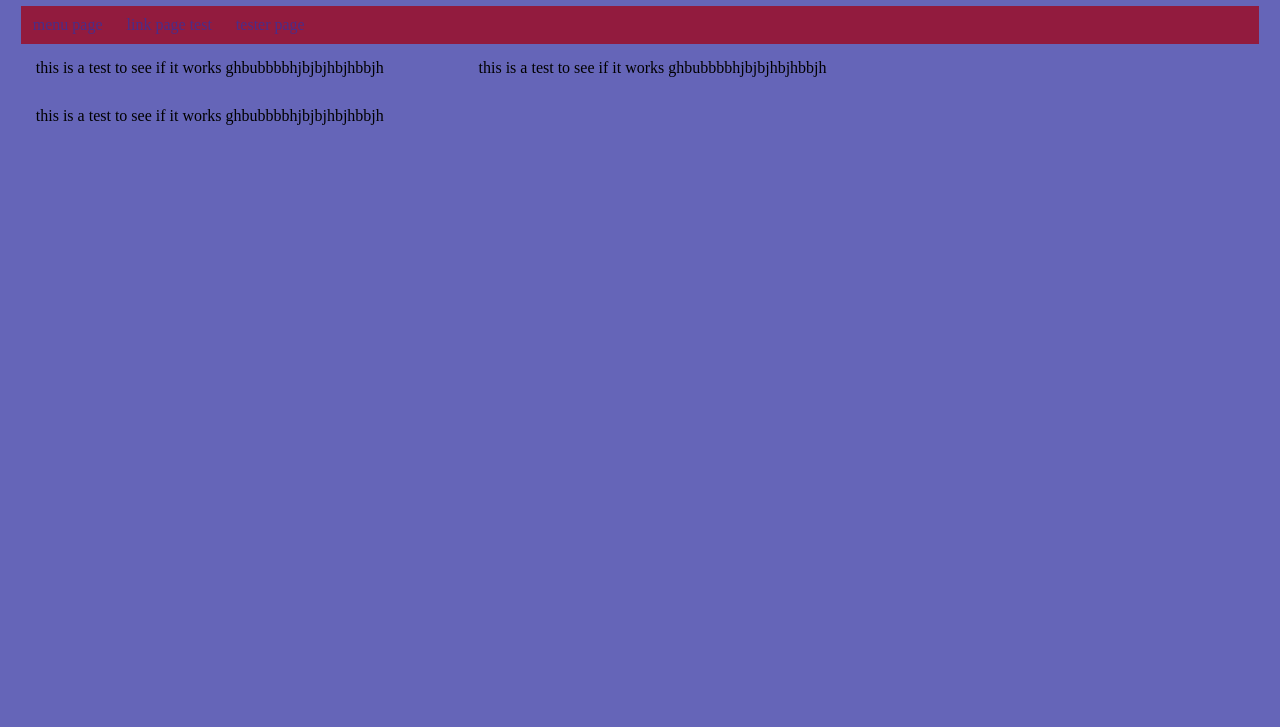
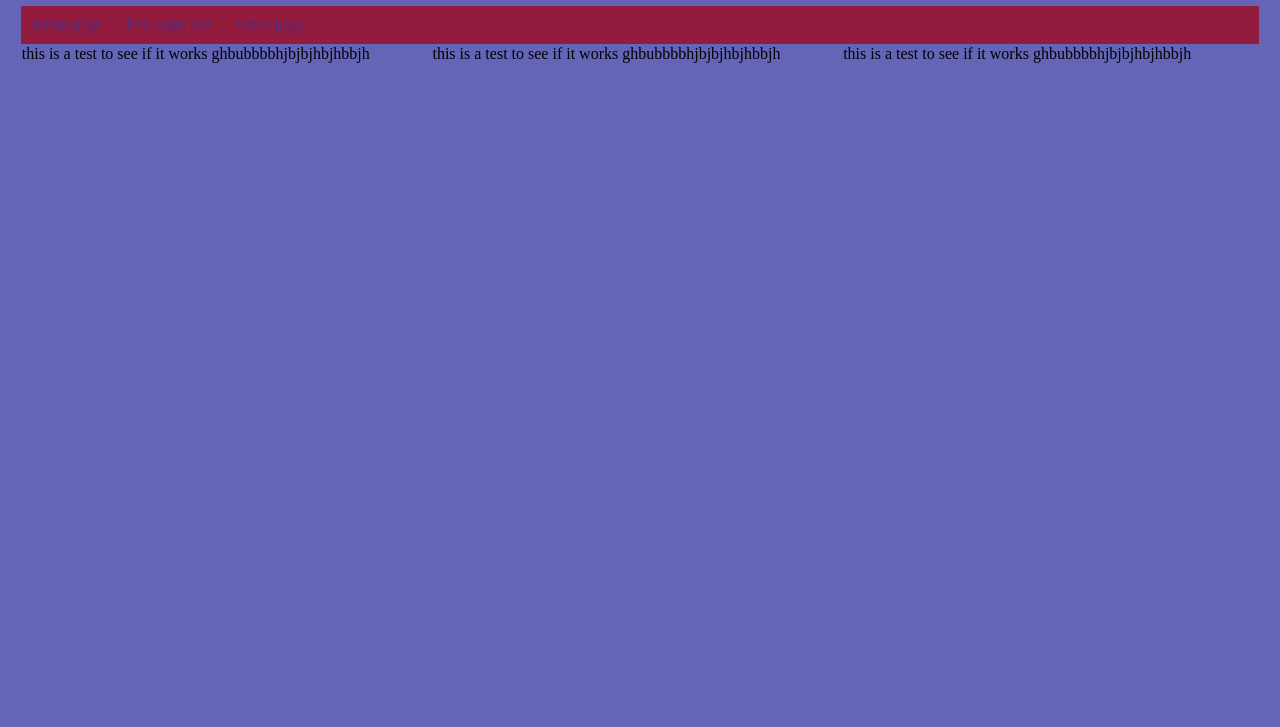
Before and after one commit to alfieholman/hello-world, a plain HTML site: page link1.html in a window 1280 px wide. Shown: the part 73-800 px from the top of the page. Drawn offline with Linux system fonts and the light colour scheme.

Commit message:
3 columns

```diff
--- a/link1.html
+++ b/link1.html
@@ -24,8 +24,8 @@
       .column
       {
        float: left;
-       width: 33.33%;
-       padding: 15px;
+       width: 33%;
+       padding: 1px;
       }
 
       .row:after
```
